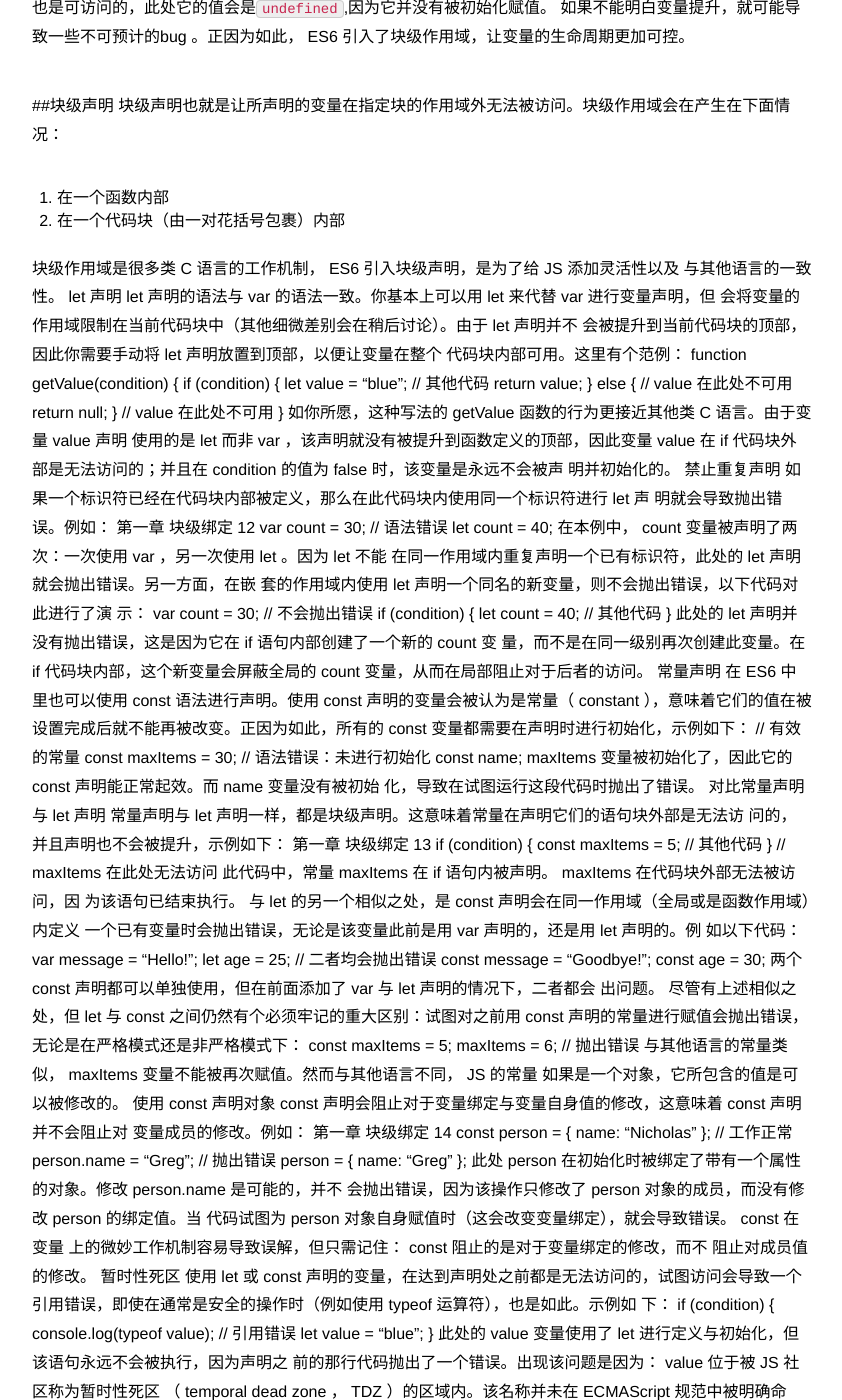
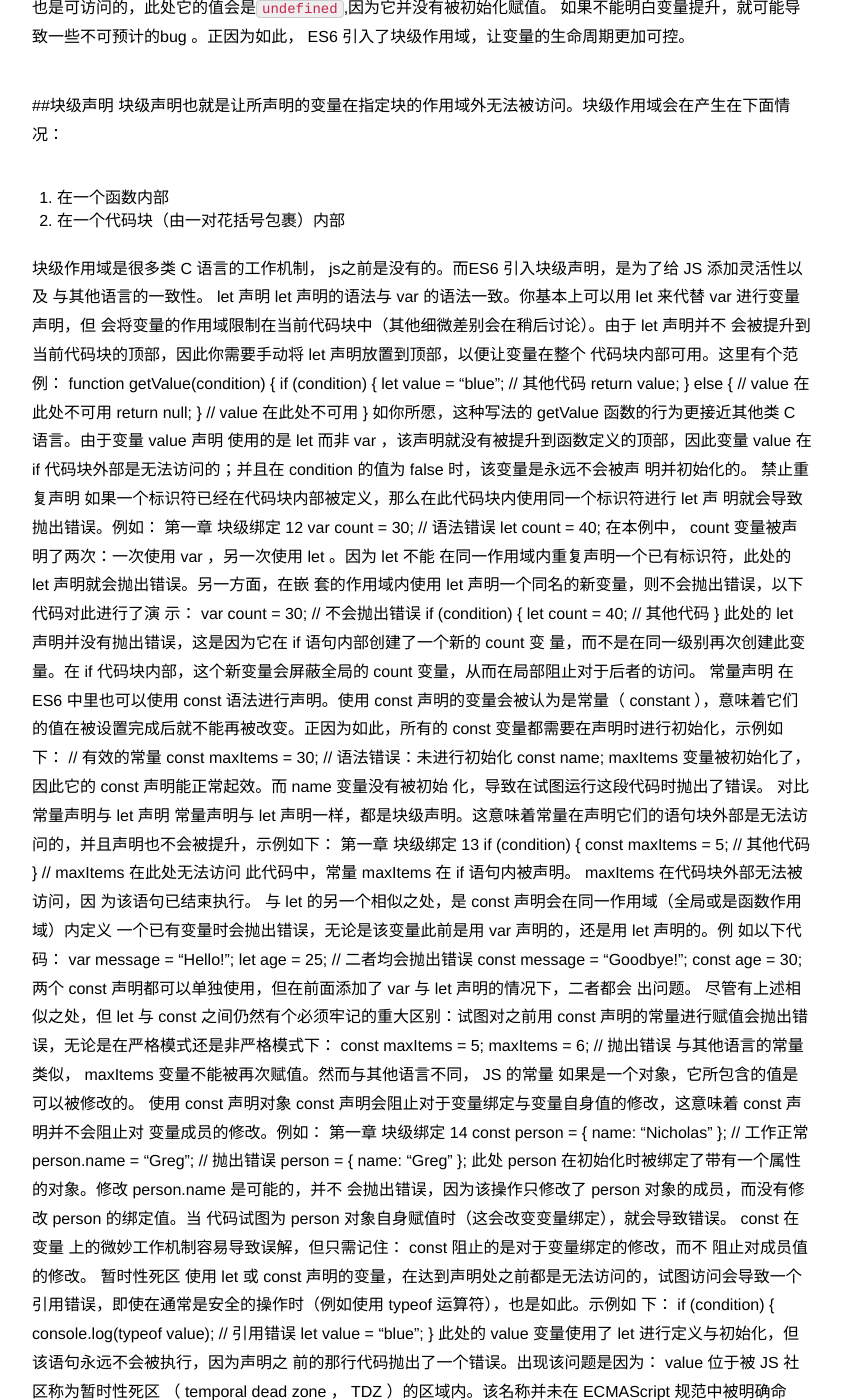
Before and after one commit to ioloveuu/ioloveuu.github.io, a Jekyll site: the page built from _posts/2016-08-01-ES6-notes.md, in a window 1280 px wide and 1400 px high, scrolled down 1204 px. Shown: the whole window, without its empty margins (218-1060 px from the left). Built offline with Jekyll 4.4.1, drawn with Linux system fonts in a browser that asks for light colours; nearby versions of some CDN libraries; a script that is not in the unit is left out; some of the changed text lies outside the part shown.

Commit message:
Add files via upload

```diff
--- a/_posts/2016-08-01-ES6-notes.md
+++ b/_posts/2016-08-01-ES6-notes.md
@@ -51,7 +51,7 @@ function getValue(a) {
 1. 在一个函数内部
 2. 在一个代码块（由一对花括号包裹）内部
 
-块级作用域是很多类 C 语言的工作机制， ES6 引入块级声明，是为了给 JS 添加灵活性以及
+块级作用域是很多类 C 语言的工作机制， js之前是没有的。而ES6 引入块级声明，是为了给 JS 添加灵活性以及
 与其他语言的一致性。
 let 声明
 let  声明的语法与  var  的语法一致。你基本上可以用  let  来代替  var  进行变量声明，但
```
